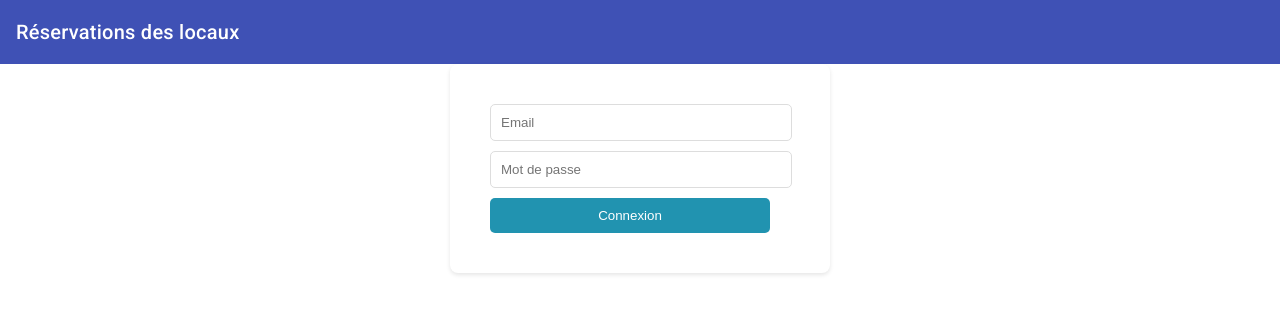
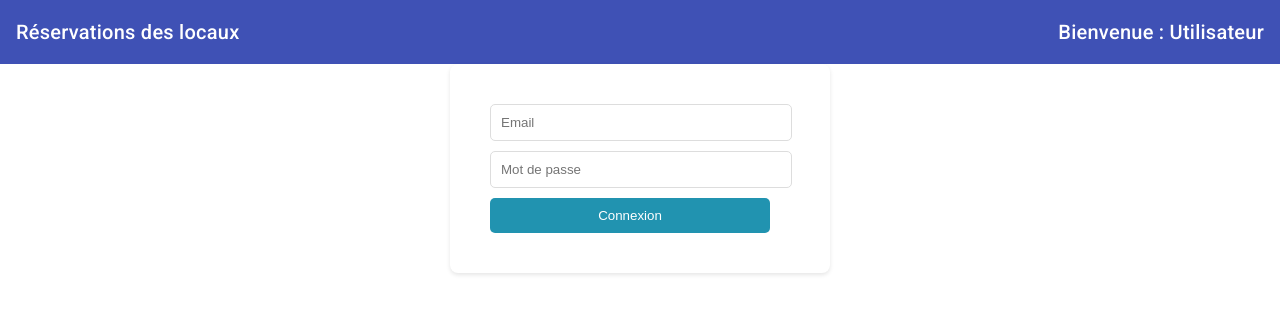
Before and after one commit to Erhuero/codelabs_angular, an Angular app: page /login in a window 1280 px wide. Shown: the top 314 px of the page. Built offline with nearby package versions, Linux system fonts and the light colour scheme.

Commit message:
Message de Bienvenue

```diff
--- a/src/app/navbar/navbar.component.ts
+++ b/src/app/navbar/navbar.component.ts
@@ -2,6 +2,7 @@ import {Component} from '@angular/core';
 import {MatIconModule} from '@angular/material/icon';
 import {MatButtonModule} from '@angular/material/button';
 import {MatToolbarModule} from '@angular/material/toolbar';
+import { LoginService } from '../../login.service';
 
 @Component({
   selector: 'app-navbar',
@@ -11,9 +12,17 @@ import {MatToolbarModule} from '@angular/material/toolbar';
     <mat-toolbar>
       <span>Réservations des locaux</span>
       <span class="example-spacer"></span>
+      <h2>Bienvenue : {{ userName }}</h2>
     </mat-toolbar>
   `,
   styleUrl: './navbar.component.scss'
 })
 
-export class NavbarComponent {}
+export class NavbarComponent {
+
+  userName: string;
+
+  constructor(private loginService: LoginService){
+    this.userName = this.loginService.getUserName() ?? 'Utilisateur';
+  }
+}
--- a/src/login.service.ts
+++ b/src/login.service.ts
@@ -16,6 +16,13 @@ export class LoginService {
 
     token = ''; // Variable pour stocker le token JWT
 
+    getUserName() {
+        if (typeof window !== 'undefined' && window.localStorage) {
+          return localStorage.getItem('email') ?? 'Utilisateur';
+        }
+        return 'Utilisateur';
+      }
+
     // Constructeur avec injection du service HttpClient pour effectuer des requêtes HTTP
     constructor(private http: HttpClient) { }
 
@@ -25,6 +32,8 @@ export class LoginService {
         return this.http.post<LoginData>(this.apiUrl, { email, password }).pipe(map(
             (data) => {
                 this.token = data.token; // Stockage du token JWT dans la variable
+                localStorage.setItem('token', data.token);
+                localStorage.setItem('email', email); // Stockez l'email dans localStorage
                 // Utiliser localStorage.setItem('token', data.token); pour le stocker de manière persistante
                 return data; // Retourne les données de réponse
             })
```
